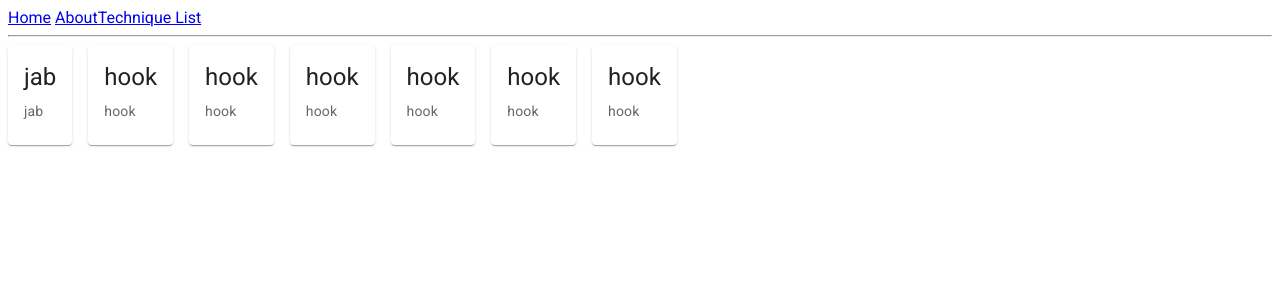
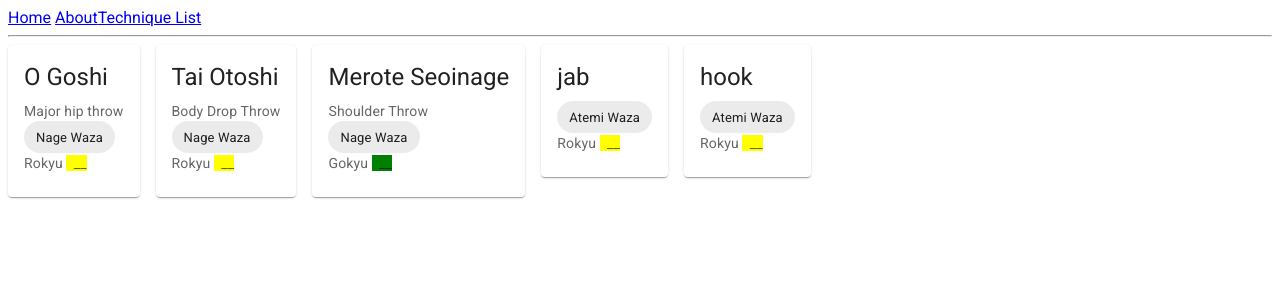
Before and after one commit to cfergus/umbc-jujitsu, a React (Vite) app in the folder react-site/: page /techniqueList in a window 1280 px wide. Shown: the top 300 px of the page. Built offline with nearby package versions, Linux system fonts and the light colour scheme.

Commit message:
Added types and data for belts and categories. Data service to join data. Card updated for chip, belt color. Actual technique data starting to add in.

```diff
--- a/react-site/src/components/TechniqueCard.tsx
+++ b/react-site/src/components/TechniqueCard.tsx
@@ -1,4 +1,4 @@
-import { Card, CardContent, CardMedia, Typography } from '@mui/material'
+import { Card, CardContent, CardMedia, Chip, Typography } from '@mui/material'
 import { Technique } from '../models/technique'
 
 export function TechniqueCard( {technique}: {technique: Technique} ) {
@@ -15,7 +15,22 @@
           {technique.name}
         </Typography>
         <Typography variant="body2" sx={{ color: 'text.secondary' }}>
-          {technique.name}
+
+          {technique.alternateNames?.map( (n) => <span>{n}<br/></span>) }
+
+          {technique.category &&
+            <>
+              <Chip label={technique.category.name} component="a" href="#todo-chip-link" clickable />
+              <br/>
+            </>
+          }
+
+          {technique.beltLevel &&
+            <span>
+              <span> {technique.beltLevel.name} </span>
+              <span style={{backgroundColor: technique.beltLevel.color }}>&nbsp; __ </span>
+            </span>
+          }
         </Typography>
       </CardContent>
     </Card>
--- /dev/null
+++ b/react-site/src/data/belts.json
@@ -0,0 +1,51 @@
+[
+    {
+        "id": "rokyu",
+        "name": "Rokyu",
+        "ordinalName": "6th Kyu",
+        "colorName": "Yellow",
+        "color": "yellow"
+    },
+    {
+        "id": "gokyu",
+        "name": "Gokyu",
+        "ordinalName": "5th Kyu",
+        "colorName": "Green",
+        "color": "green"
+    },
+    {
+        "id": "yonkyu",
+        "name": "Yonkyu",
+        "ordinalName": "4th Kyu",
+        "colorName": "Purple",
+        "color": "purple"
+    },
+    {
+        "id": "sankyu",
+        "name": "Sankyu",
+        "ordinalName": "3rd Kyu",
+        "colorName": "3rd Brown",
+        "color": "brown"
+    },
+    {
+        "id": "nikyu",
+        "name": "Nikyu",
+        "ordinalName": "2nd Kyu",
+        "colorName": "2nd Brown",
+        "color": "brown"
+    },
+    {
+        "id": "ikkyu",
+        "name": "Ikkyu",
+        "ordinalName": "1st Kyu",
+        "colorName": "1st Brown",
+        "color": "brown"
+    },
+    {
+        "id": "shodan",
+        "name": "Shodan",
+        "ordinalName": "1st Black",
+        "colorName": "Black",
+        "color": "black"
+    }
+]
--- /dev/null
+++ b/react-site/src/data/data-service.ts
@@ -0,0 +1,43 @@
+import { Technique, TechniqueDTO } from "../models/technique";
+import allTechniquesJSON from '../data/techniques.json'
+import allBeltsJSON from '../data/belts.json'
+import allTechniqueCategoriesJSON from '../data/techniqueCategories.json'
+import { BeltLevel } from "../models/belt";
+import { TechniqueCategory } from "../models/techniqueCategory";
+
+
+/**
+ * Generic 'API' for our use
+ */
+
+export function allTechniques(): TechniqueDTO[] {
+
+    return allTechniquesJSON as TechniqueDTO[];
+
+    // TODO : Join with belts data
+
+}
+
+export function allBelts(): BeltLevel[] {
+    return allBeltsJSON as BeltLevel[];
+}
+
+export function allTechniqueCategories(): TechniqueCategory[] {
+    return allTechniqueCategoriesJSON as TechniqueCategory[];
+}
+
+/**
+ * Techniques joined to other related information
+ */
+export function allTechniquesJoined(): Technique[] {
+
+    const techniques = allTechniques();
+    const belts = allBelts();
+    const categories = allTechniqueCategories();
+
+    return techniques.map( t => {
+        const belt = belts.find( b => b.id === t.beltId )
+        const category = categories.find( c => c.id === t.categoryId )
+        return { ...t, beltLevel: belt, category: category }
+    })
+}
--- /dev/null
+++ b/react-site/src/data/techniqueCategories.json
@@ -0,0 +1,53 @@
+[
+    {
+        "id": "nage-waza",
+        "name": "Nage Waza",
+        "alternateNames": [
+            "Throwing Techniques"
+        ]
+    },
+    {
+        "id": "ukemi-waza",
+        "name": "Ukemi Waza",
+        "alternateNames": [
+            "Breakfall Techniques"
+        ]
+    },
+    {
+        "id": "atemi-waza",
+        "name": "Atemi Waza",
+        "alternateNames": [
+            "Striking Techniques"
+        ]
+    },
+    {
+        "id": "gatame-waza",
+        "name": "Gatame Waza",
+        "alternateNames": [
+            "Ground Holding Techniques",
+            "Katame Waza"
+        ]
+    },
+    {
+        "id": "kansetsu-waza",
+        "name": "Kansetsu Waza",
+        "alternateNames": [
+            "Joint Techniques"
+        ]
+    },
+    {
+        "id": "ukemi-waza",
+        "name": "Ukemi Waza",
+        "alternateNames": [
+            "Breakfall Techniques"
+        ]
+    },
+    {
+        "id": "shime-waza",
+        "name": "Shime Waza",
+        "alternateNames": [
+            "Choke Techniques",
+            "Strangle Techniques"
+        ]
+    }
+]
--- a/react-site/src/data/techniques.json
+++ b/react-site/src/data/techniques.json
@@ -1,31 +1,44 @@
 [
     {
+        "id": "o-goshi",
+        "name": "O Goshi",
+        "alternateNames": [
+            "Major hip throw"
+        ],
+        "categoryId": "nage-waza",
+        "beltId": "rokyu"
+    },
+    {
+        "id": "tai-otoshi",
+        "name": "Tai Otoshi",
+        "alternateNames": [
+            "Body Drop Throw"
+        ],
+        "categoryId": "nage-waza",
+        "beltId": "rokyu"
+    },
+    {
+        "id": "merote-seoinage",
+        "name": "Merote Seoinage",
+        "alternateNames": [
+            "Shoulder Throw"
+        ],
+        "categoryId": "nage-waza",
+        "beltId": "gokyu"
+    },
+
+
+    {
         "id": "jab",
-        "name": "jab"
+        "name": "jab",
+        "categoryId": "atemi-waza",
+        "beltId": "rokyu"
     },
     {
         "id": "hook",
-        "name": "hook"
-    },
-    {
-        "id": "hook",
-        "name": "hook"
-    },
-    {
-        "id": "hook",
-        "name": "hook"
-    },
-    {
-        "id": "hook",
-        "name": "hook"
-    },
-    {
-        "id": "hook",
-        "name": "hook"
-    },
-    {
-        "id": "hook",
-        "name": "hook"
+        "name": "hook",
+        "categoryId": "atemi-waza",
+        "beltId": "rokyu"
     }
 
 ]
--- /dev/null
+++ b/react-site/src/models/belt.ts
@@ -0,0 +1,9 @@
+export type BeltId = 'rokyu' | 'gokyu' | 'yonkyu' | 'sankyu' | 'nikyu' | 'ikkyu' | 'shodan';
+
+export type BeltLevel = {
+    id: BeltId;  // ex: rokyu
+    name: string; // ex: Rokyu
+    ordinalName: string;  // ex: 6th Kyu
+    colorName: string;  // ex: Yellow, 1st Brown
+    color: string;  // A CSS capable color. ex: #ffff00, brown
+}
--- /dev/null
+++ b/react-site/src/models/techniqueCategory.ts
@@ -0,0 +1,7 @@
+export type TechniqueCategory = {
+    id: string;
+    parentCategory?: TechniqueCategory;
+    name: string;
+    alternateNames: [ string ];
+
+}
--- a/react-site/src/routes/techniqueList.tsx
+++ b/react-site/src/routes/techniqueList.tsx
@@ -1,10 +1,10 @@
 import { createFileRoute } from '@tanstack/react-router'
 import { TechniqueCard } from '../components/TechniqueCard'
-import allTechniquesJSON from '../data/techniques.json'
 import { Technique } from '../models/technique'
 import { Box, Stack } from '@mui/material';
+import { allTechniquesJoined } from '../data/data-service';
 
-const allTechniques = allTechniquesJSON as Technique[];
+const techniques = allTechniquesJoined();
 
 export const Route = createFileRoute('/techniqueList')({
   component: TechniqueListComponent,
@@ -20,7 +20,7 @@
     useFlexGap
     sx={{ flexWrap: 'wrap' }}>
 
-    {allTechniques.map( (t) => <TechniqueCard technique={t}></TechniqueCard> )}
+    {techniques.map( (t) => <TechniqueCard technique={t}></TechniqueCard> )}
   </Stack>
 
 }
```
Also changed, not shown: react-site/src/models/belts.ts (deleted, +0 -7 lines), react-site/src/models/technique.ts (+18 -2 lines), 1 other file (tests, documents, lock files or other folders).
